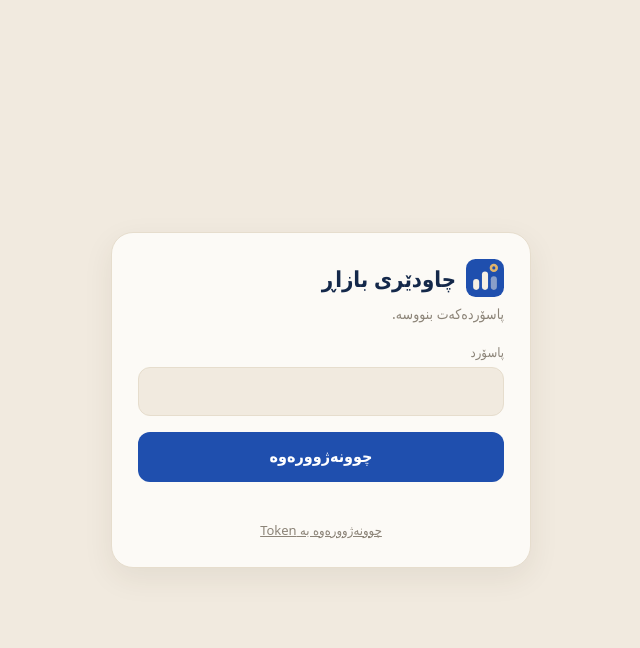
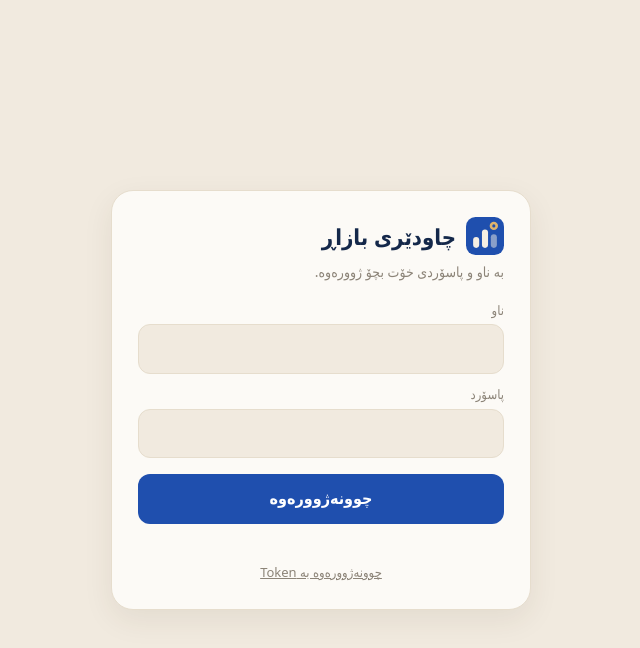
Before and after one commit to Zana93/tracker-app, a plain HTML site: page index.html in a window 1280 px wide. Both pictures are taken after a click on the button "چوونەژوورەوە". Shown: the whole page, without its empty margins (319-959 px from the left). Drawn offline with Linux system fonts and the light colour scheme.

Commit message:
Sign in with a name and password
Co-Authored-By: Claude Opus 5.5 <noreply@anthropic.com>
Claude-Session: https://claude.ai/code/session_01WWMETHkgJvKXR6BbefBVEk

```diff
--- a/index.html
+++ b/index.html
@@ -46,18 +46,22 @@ async function openSeal(pw, e) {
 let LOGIN = null;
 async function loadLogin() { if (LOGIN === null || !LOGIN.length) { try { const r = await fetch('login.json?t=' + Date.now(), {cache: 'no-store'}); LOGIN = r.ok ? await r.json() : []; } catch { LOGIN = []; } } }
 function pwForm(msg) {
-  box.innerHTML = `<h1 style="display:flex;align-items:center;gap:10px"><img src="icon.svg" width="38" height="38" alt="">چاودێری بازاڕ</h1><p>پاسۆردەکەت بنووسە.</p>
-    <label>پاسۆرد</label><input id="pw" type="password" autocomplete="current-password" autofocus>
+  box.innerHTML = `<h1 style="display:flex;align-items:center;gap:10px"><img src="icon.svg" width="38" height="38" alt="">چاودێری بازاڕ</h1><p>بە ناو و پاسۆردی خۆت بچۆ ژوورەوە.</p>
+    <label>ناو</label><input id="un" autocomplete="username" autocapitalize="none" spellcheck="false" dir="auto" value="${(get('mt.lastUser') || '').replace(/[&<>"]/g, '')}">
+    <label>پاسۆرد</label><input id="pw" type="password" autocomplete="current-password">
     <button id="go">چوونەژوورەوە</button><div class="err" id="er">${msg || ''}</div>
     <button class="link" id="tk">چوونەژوورەوە بە Token</button>`;
   const $ = id => document.getElementById(id);
   const go = async () => {
-    const pw = $('pw').value; if (!pw) return;
+    const un = $('un').value.trim().toLowerCase(), pw = $('pw').value; if (!un || !pw) return;
     $('go').disabled = true; $('go').textContent = '…'; $('er').textContent = '';
-    for (const e of LOGIN) { try { const c = await openSeal(pw, e); set(K, c); return start(); } catch {} }
-    $('go').disabled = false; $('go').textContent = 'چوونەژوورەوە'; $('er').textContent = 'پاسۆرد هەڵەیە';
+    for (const e of LOGIN.filter(e => (e.user || 'admin').toLowerCase() === un)) {
+      try { const c = await openSeal(pw, e); set(K, {...c, user: c.user || e.user || 'admin'}); set('mt.lastUser', un); return start(); } catch {}
+    }
+    $('go').disabled = false; $('go').textContent = 'چوونەژوورەوە'; $('er').textContent = 'ناو یان پاسۆرد هەڵەیە';
   };
   $('go').onclick = go; $('pw').onkeydown = e => { if (e.key === 'Enter') go(); };
+  ($('un').value ? $('pw') : $('un')).focus();
   $('tk').onclick = () => form();
 }
 function form(msg) {
```
